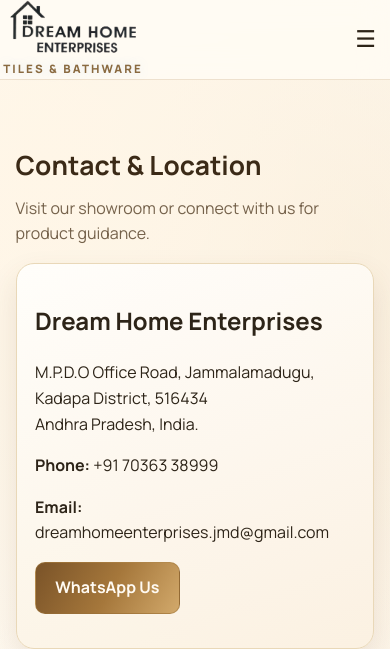
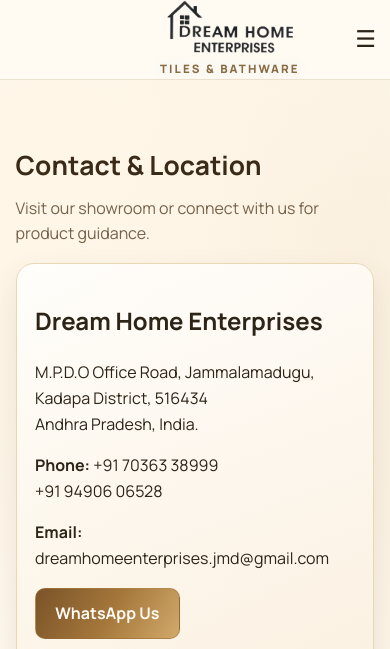
Before and after one commit to minallamohammedsohail/DHE, a plain HTML site: page contact.html in a window 390 px wide. Shown: the top 649 px of the page. Drawn offline with Linux system fonts and the light colour scheme.

Commit message:
modification

```diff
--- a/contact.html
+++ b/contact.html
@@ -42,7 +42,7 @@
           <a class="active" href="contact.html">Contact</a>
           <button class="search-toggle" type="button" aria-label="Search products">Search</button>
           <div class="nav-contact-stack">
-            <a class="nav-contact-item" href="https://wa.me/919490696528" target="_blank" rel="noopener noreferrer" aria-label="Chat on WhatsApp">
+            <a class="nav-contact-item" href="tel:+919490606528" target="_blank" rel="noopener noreferrer" aria-label="Call Now">
               <span class="nav-icon" aria-hidden="true"><svg viewBox="0 0 16 16"><path d="M13.601 2.326A7.85 7.85 0 0 0 8.02 0C3.63 0 .06 3.57.06 7.958a7.9 7.9 0 0 0 1.025 3.9L0 16l4.265-1.117a7.95 7.95 0 0 0 3.754.95h.003c4.388 0 7.958-3.57 7.958-7.958a7.9 7.9 0 0 0-2.379-5.549M8.022 14.49a6.58 6.58 0 0 1-3.357-.92l-.24-.142-2.53.662.676-2.468-.156-.253a6.58 6.58 0 0 1-1.021-3.518c0-3.64 2.963-6.603 6.605-6.603a6.56 6.56 0 0 1 4.676 1.938 6.56 6.56 0 0 1 1.934 4.673c-.001 3.642-2.964 6.606-6.587 6.606m3.621-4.945c-.198-.099-1.173-.579-1.355-.645s-.314-.099-.446.1-.512.645-.628.777-.231.149-.429.05-.838-.309-1.596-.986a5.95 5.95 0 0 1-1.102-1.37c-.116-.199-.012-.306.087-.405.09-.09.198-.231.297-.347.099-.116.132-.198.198-.33s.033-.248-.017-.347-.446-1.074-.611-1.473c-.161-.387-.325-.334-.446-.34l-.38-.007a.73.73 0 0 0-.529.248c-.182.198-.694.678-.694 1.653s.711 1.918.81 2.05.1.149 1.396 2.133c.308.529.703.999 1.17 1.39.534.38 1.044.608 1.418.778.596.257 1.139.221 1.568.134.478-.071 1.173-.479 1.338-.942s.165-.86.116-.942-.182-.133-.38-.232"/></svg></span>
               <span>+91 94906 06528</span>
             </a>
@@ -69,7 +69,9 @@
               M.P.D.O Office Road, Jammalamadugu, Kadapa District, 516434<br />
               Andhra Pradesh, India.
             </p>
-            <p><strong>Phone:</strong> <a href="tel:+917036338999">+91 70363 38999</a></p>
+            <p><strong>Phone:</strong> <a href="tel:+917036338999">+91 70363 38999</a> <br />
+              <a href="tel:+919490606528">+91 94906 06528</a>
+            </p>
             <p>
               <strong>Email:</strong>
               <a href="mailto:dreamhomeenterprises.jmd@gmail.com"
--- a/styles.css
+++ b/styles.css
@@ -1204,7 +1204,7 @@ body.light-theme .search-result {
   }
 
   .site-header .container.nav-wrap {
-    padding-left: 0.2rem;
+    padding-left: 10rem;
     padding-right: 0.5rem;
   }
 }
```
Also changed, not shown: about.html (+1 -1 lines), bathware.html (+1 -1 lines), index.html (+5 -2 lines), mockups.html (+1 -1 lines), terracota.html (+1 -1 lines), tiles.html (+1 -1 lines), 1 other file.
